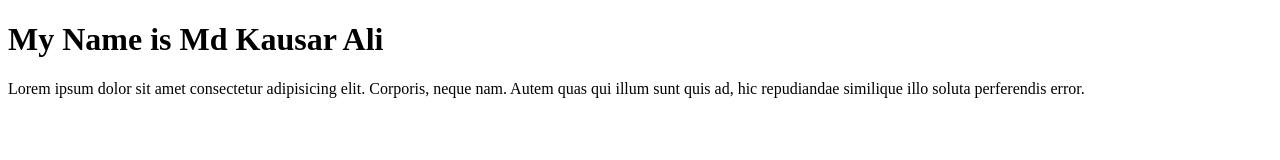
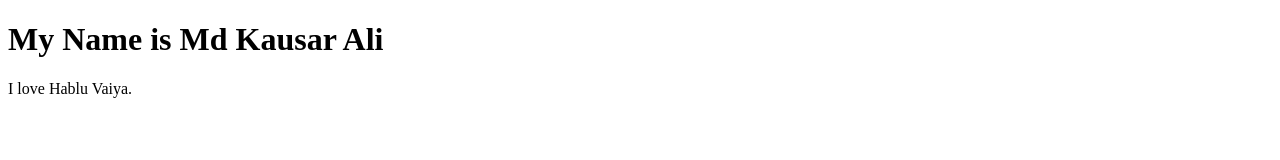
Before and after one commit to kausare/ks-webside, a plain HTML site: page index.html in a window 1280 px wide. Drawn offline with Linux system fonts and the light colour scheme.

Commit message:
Update index.html

```diff
--- a/index.html
+++ b/index.html
@@ -10,8 +10,7 @@
     <body>
         <h1>My Name is Md Kausar Ali</h1>
 
-        <p>Lorem ipsum dolor sit amet consectetur adipisicing elit. Corporis, neque nam. Autem quas qui illum sunt quis
-            ad, hic repudiandae similique illo soluta perferendis error.</p>
+       <p>I love Hablu Vaiya.</p>
     </body>
 
 </html>
```
